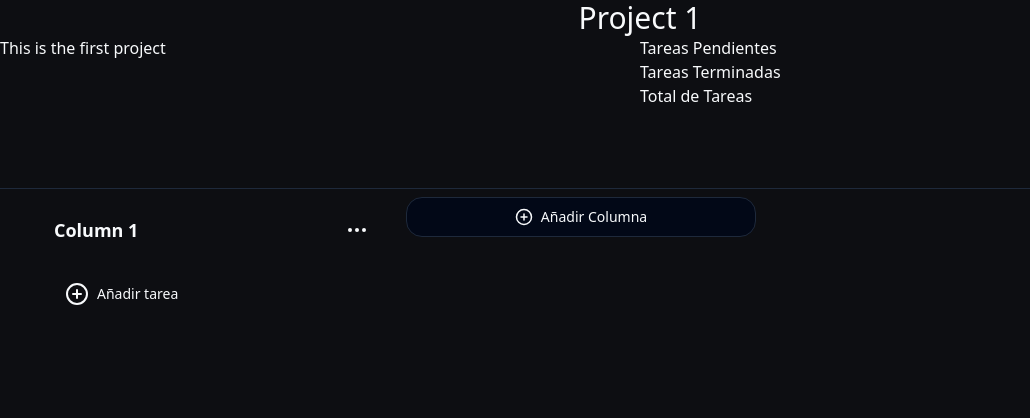
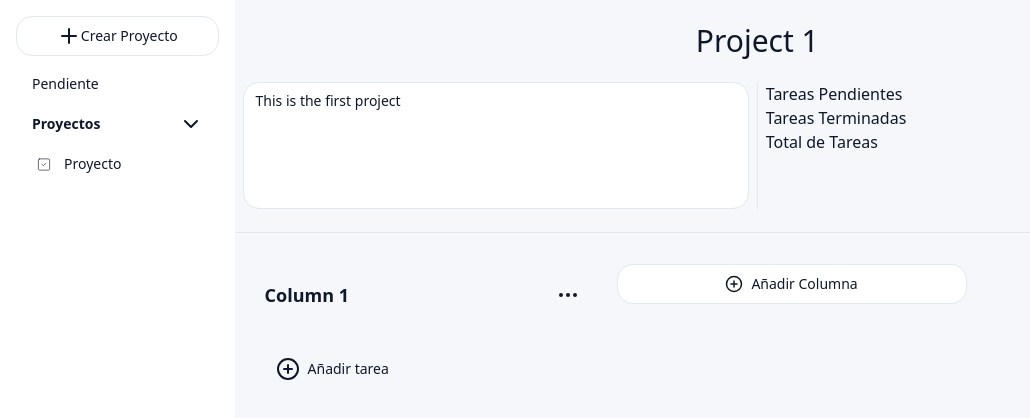
Before and after one commit to Davs07/heztor-projects, a React (Vite) app: page /project in a window 1280 px wide. Both pictures are taken after a click on the button "Añadir Columna". Shown: the top 418 px of the page, without its empty margins (0-1030 px from the left). Built offline with nearby package versions, Linux system fonts and the light colour scheme.

Commit message:
Updated App.tsx, Separator.tsx, index.css, Project.tsx, ColumnContainer.tsx, KanbanBoard.tsx, Navbar.tsx, and ProjectInfo.tsx with various changes to CSS classes, component props, and JSX structure

```diff
--- a/src/App.tsx
+++ b/src/App.tsx
@@ -8,10 +8,10 @@ import { Navbar } from "./sections/Navbar";
 function App() {
   return (
     <div
-      className="h-screen overflow-hidden flex flex-row text-primary
-bg-background dark">
-      {/* <Navbar /> */}
-      <div className="w-full flex-1 flex justify-center  ">
+      className="h-screen w-screen overflow-hidden flex flex-row text-primary
+bg-background ">
+      <Navbar />
+      <div className="w-full h-full flex-grow flex justify-center ">
         <Routes>
           <Route path="/" element={<PendingProjects />} />
           <Route path="/projects" element={<Projects />} />
--- a/src/pages/Project.tsx
+++ b/src/pages/Project.tsx
@@ -8,10 +8,9 @@ export const Project = () => {
   const [project, setProject] = useState<ProjectType>(projects[0]);
 
   return (
-    <div className="w-full flex-col flex gap-2 min-h-screen max-h-screen ">
+    <div className="w-full flex-col flex gap-2 min-h-screen h-screen max-h-screen ">
       <ProjectInfo project={project} />
 
-      <Separator />
 
       <KanbanBoard />
     </div>
--- a/src/sections/ColumnContainer.tsx
+++ b/src/sections/ColumnContainer.tsx
@@ -66,7 +66,7 @@ export const ColumnContainer = (props: Props) => {
       <div
         ref={setNodeRef}
         style={style}
-        className="opacity-60 border-2  border-secondary w-[350px] h-full max-h-full rounded-2xl flex flex-col overflow-y-auto "></div>
+        className="opacity-60 border-2  border-secondary w-[350px] h-max bg-blue-500 rounded-2xl flex flex-col overflow-y-auto "></div>
     );
   }
 
@@ -75,7 +75,7 @@ export const ColumnContainer = (props: Props) => {
       ref={setNodeRef}
       style={style}
       className={cn(
-        "border border-transparent w-[350px] h-full max-h-full rounded-2xl flex flex-col",
+        "border border-transparent w-[350px] h-max max-h-full  rounded-2xl flex flex-col  overflow-y-auto",
         hover && "border-gray-300 dark:border-secondary duration-1000"
       )}>
       {/* Column Task Tittle */}
@@ -86,7 +86,7 @@ export const ColumnContainer = (props: Props) => {
         onMouseLeave={() => setHover(false)}
         onMouseDown={() => setHover(false)}
         onClick={() => setEditMode(true)}
-        className=" h-[60px] text-lg font-bold cursor-grab rounded-2xl rounded-b-none p-3 ">
+        className=" h-[60px] flex flex-col justify-center text-lg font-bold cursor-grab rounded-2xl rounded-b-none p-3 ">
         <div className="flex justify-between items-center gap-3 max-h-10">
           {editMode ? (
             <Input
@@ -114,7 +114,7 @@ export const ColumnContainer = (props: Props) => {
         </div>
       </div>
       {/* Column Task Container */}
-      <div className="w-full h-full flex flex-col mt-4 flex-grow gap-4 overflow-x-hidden overflow-y-auto px-2 ">
+      <div className="w-full h-full flex flex-col  flex-grow gap-2 overflow-x-hidden overflow-y-auto px-2 pb-4 ">
         <SortableContext items={tasksIds}>
           {tasks.map((task) => (
             <TaskCard
@@ -125,15 +125,16 @@ export const ColumnContainer = (props: Props) => {
             />
           ))}
         </SortableContext>
-        <Button
-          className="gap-2 justify-start"
-          variant={"none"}
-          onClick={() => createTask(column.id)}>
-          <PlusCircle />
-          Añadir tarea
-        </Button>
       </div>
       {/* Column Task Footer */}
+
+      <Button
+        className="gap-2 justify-start my-2 mx-2"
+        variant={"none"}
+        onClick={() => createTask(column.id)}>
+        <PlusCircle />
+        Añadir tarea
+      </Button>
     </div>
   );
 };
--- a/src/sections/KanbanBoard.tsx
+++ b/src/sections/KanbanBoard.tsx
@@ -16,6 +16,7 @@ import {
 import { SortableContext, arrayMove } from "@dnd-kit/sortable";
 import { createPortal } from "react-dom";
 import TaskCard from "@/components/TaskCard";
+import { Separator } from "@/components/ui/separator";
 
 const generateId = () => {
   return Math.random().toString(36).substr(2, 9);
@@ -185,21 +186,23 @@ export const KanbanBoard = () => {
       className="
         flex
         flex-grow
-        min-h-[700px]
-        h-full
+        flex-col
+        min-h-[400px]
+        h-max
         w-full
+        min-w-full
         items-start
         justify-start
         overflow-x-scroll
-        overflow-y-auto
-        px-10
+        overflow-y-hidden
+
     ">
       <DndContext
         sensors={sensors}
         onDragStart={onDragStart}
         onDragEnd={onDragEnd}
         onDragOver={onDragOver}>
-        <div className=" flex  gap-4">
+        <div className=" flex flex-grow  gap-4 mx-4 h-full mb-64  ">
           <div className="flex gap-4">
             <SortableContext items={columnsId}>
               {columns.map((column) => (
--- a/src/sections/Navbar.tsx
+++ b/src/sections/Navbar.tsx
@@ -4,7 +4,7 @@ import { Button } from "@/components/ui/button";
 import { ChevronDown, Plus, SquareCheck } from "lucide-react";
 export const Navbar = () => {
   return (
-    <aside className=" col-span-2 bg-card h-full w-[280px] justify-start p-4">
+    <aside className=" col-span-2 bg-card h-full w-[280px] justify-start p-4 ">
       <div className="w-full h-full ">
         <nav>
           <ul className="flex flex-col">
--- a/src/sections/ProjectInfo.tsx
+++ b/src/sections/ProjectInfo.tsx
@@ -1,5 +1,6 @@
+import { Separator } from "@/components/ui/separator";
+import { Textarea } from "@/components/ui/textarea";
 import { Project } from "@/types";
-import React from "react";
 
 interface Props {
   project: Project;
@@ -7,14 +8,22 @@ interface Props {
 
 export const ProjectInfo = ({ project }: Props) => {
   return (
-    <div className="w-full grid place-items-center h-64 ">
+    <div className="w-full grid place-items-center h-64 min-h-64 ">
       <h3 className="text-3xl">{project.name}</h3>
-      <div className="w-full grid grid-rows-2 md:grid-cols-2">
-        <div>
-          <p>{project.description}</p>
+      <div className="w-full h-full flex flex-row gap-2 px-2">
+        <div className="w-full flex-grow">
+          <Textarea
+            className="w-full resize-none rounded-2xl bg-card h-full"
+            placeholder="Añade una descripción"
+            defaultValue={project.description}
+            onChange={(e) => {
+              project.description = e.target.value;
+            }}
+          />
         </div>
 
-        <div className="grid">
+        <Separator orientation="vertical" />
+        <div className="w-full flex-grow">
           <div>
             <span>Tareas Pendientes</span>
             <p></p>
@@ -29,6 +38,7 @@ export const ProjectInfo = ({ project }: Props) => {
           </div>
         </div>
       </div>
+      <Separator className="" />
     </div>
   );
 };
```
Also changed, not shown: src/components/ui/separator.tsx (+7 -7 lines), src/index.css (+5 -5 lines).
